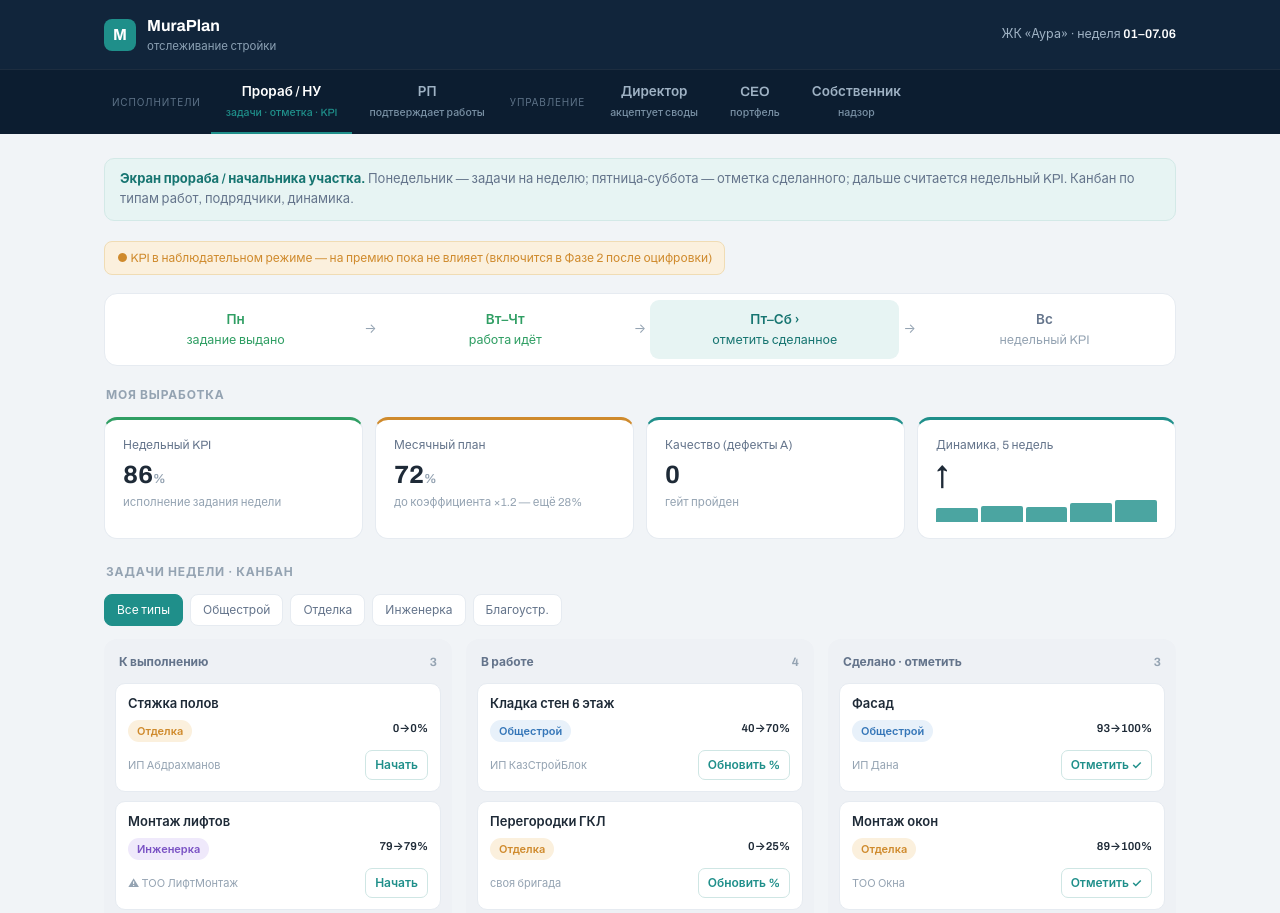
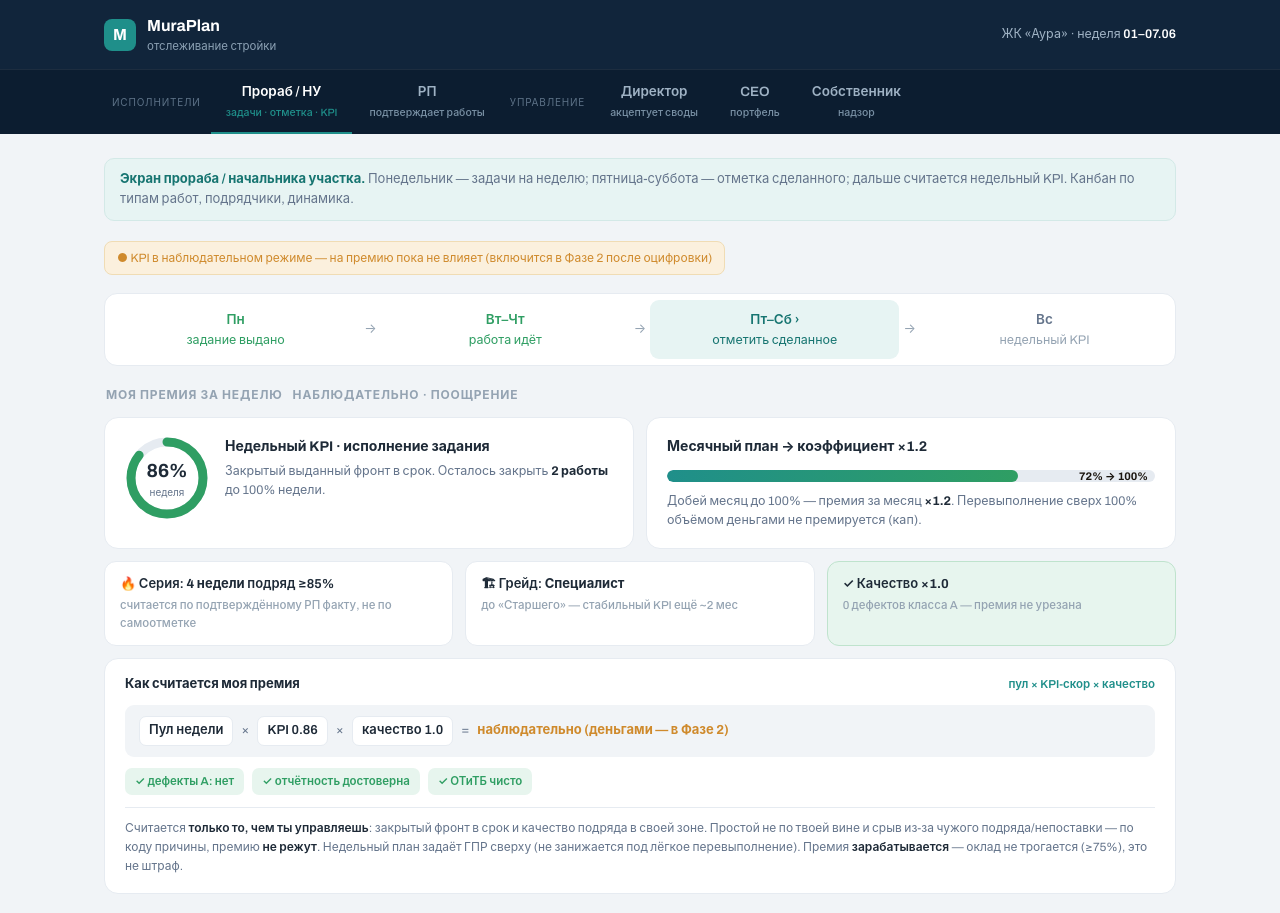
Before and after one commit to dakeshisan/muraplan-mockup, a plain HTML site: page web.html in a window 1280 px wide. Shown: the top 913 px of the page. Drawn offline with Linux system fonts and the light colour scheme.

Commit message:
gamified KPI (Savchenko framework)

```diff
--- a/web.html
+++ b/web.html
@@ -58,6 +58,30 @@ h2.sec:first-of-type{margin-top:0}
 .kpi .h{font-size:11.5px;color:var(--faint);margin-top:7px}
 .spark{display:flex;align-items:flex-end;gap:3px;height:26px;margin-top:9px}
 .spark i{flex:1;background:var(--accent);border-radius:2px 2px 0 0;opacity:.8}
+/* gamified KPI */
+.gamewrap{display:grid;grid-template-columns:1fr 1fr;gap:12px;margin-bottom:12px}
+.gcard{padding:18px 20px;overflow:hidden}
+.ring{position:relative;width:84px;height:84px;float:left;margin:0 16px 6px 0}
+.ringv{position:absolute;inset:0;display:flex;flex-direction:column;align-items:center;justify-content:center}
+.ringv b{font-size:19px;font-weight:700}.ringv span{font-size:10px;color:var(--mut)}
+.gcard .t{font-weight:700;font-size:14px;margin-bottom:5px}.gcard .s{font-size:12.5px;color:var(--mut)}.gcard .s b{color:var(--ink)}
+.track{height:12px;border-radius:7px;background:var(--line);position:relative;margin:13px 0 10px;overflow:hidden}
+.track .fill{position:absolute;left:0;top:0;bottom:0;background:linear-gradient(90deg,var(--accent),var(--green));border-radius:7px}
+.track .goal{position:absolute;right:7px;top:-2px;font-size:11px;font-weight:700;color:#fff;mix-blend-mode:difference}
+.badges{display:grid;grid-template-columns:repeat(auto-fit,minmax(205px,1fr));gap:12px;margin-bottom:12px}
+.bdg{background:var(--card);border:1px solid var(--line);border-radius:12px;padding:13px 15px;font-size:13px;font-weight:600}
+.bdg span{display:block;font-size:11.5px;color:var(--faint);font-weight:500;margin-top:3px}
+.bdg.ok{border-color:#bfe3cd;background:var(--green-bg)}
+.formula{padding:16px 20px}
+.formula .ft{font-weight:700;font-size:13px;margin-bottom:11px;display:flex;justify-content:space-between;align-items:center;gap:10px;flex-wrap:wrap}
+.formula .info{font-size:11.5px;color:var(--accent);font-weight:600}
+.frow{display:flex;gap:8px;flex-wrap:wrap;align-items:center;font-size:13px;color:var(--mut);background:var(--bg);padding:11px 14px;border-radius:9px}
+.frow .b1{background:var(--card);border:1px solid var(--line);border-radius:7px;padding:4px 9px;font-weight:600;color:var(--ink)}
+.frow b{color:var(--amber);font-weight:700}
+.gates{display:flex;gap:8px;flex-wrap:wrap;margin-top:11px}
+.gates span{font-size:11.5px;color:var(--green);background:var(--green-bg);border-radius:7px;padding:5px 10px;font-weight:600}
+.expl{font-size:12px;color:var(--mut);margin-top:12px;line-height:1.6;padding-top:11px;border-top:1px solid var(--line)}.expl b{color:var(--ink);font-weight:600}
+@media(max-width:700px){.gamewrap{grid-template-columns:1fr}}
 
 /* week cycle strip */
 .cycle{display:flex;align-items:center;gap:0;background:var(--card);border:1px solid var(--line);border-radius:13px;padding:6px;margin-bottom:20px;overflow:hidden}
@@ -136,12 +160,28 @@ h2.sec:first-of-type{margin-top:0}
         <div class="cstep"><b>Вс</b>недельный KPI</div>
       </div>
 
-      <h2 class="sec">Моя выработка</h2>
-      <div class="kpis">
-        <div class="kpi g"><div class="l">Недельный KPI</div><div class="v tnum">86<small>%</small></div><div class="h">исполнение задания недели</div></div>
-        <div class="kpi a"><div class="l">Месячный план</div><div class="v tnum">72<small>%</small></div><div class="h">до коэффициента ×1.2 — ещё 28%</div></div>
-        <div class="kpi"><div class="l">Качество (дефекты A)</div><div class="v tnum">0</div><div class="h">гейт пройден</div></div>
-        <div class="kpi"><div class="l">Динамика, 5 недель</div><div class="v tnum">↑</div><div class="spark" aria-label="динамика недель"><i style="height:55%"></i><i style="height:62%"></i><i style="height:58%"></i><i style="height:74%"></i><i style="height:86%"></i></div></div>
+      <h2 class="sec">Моя премия за неделю <span class="pill">наблюдательно · поощрение</span></h2>
+      <div class="gamewrap">
+        <div class="card gcard">
+          <div class="ring"><svg viewBox="0 0 84 84" width="84" height="84" aria-hidden="true"><circle cx="42" cy="42" r="36" fill="none" stroke="#e6ebf1" stroke-width="9"/><circle cx="42" cy="42" r="36" fill="none" stroke="var(--green)" stroke-width="9" stroke-linecap="round" stroke-dasharray="226" stroke-dashoffset="32" transform="rotate(-90 42 42)"/></svg><div class="ringv"><b class="tnum">86%</b><span>неделя</span></div></div>
+          <div class="t">Недельный KPI · исполнение задания</div><div class="s">Закрытый выданный фронт в срок. Осталось закрыть <b>2 работы</b> до 100% недели.</div>
+        </div>
+        <div class="card gcard">
+          <div class="t">Месячный план → коэффициент ×1.2</div>
+          <div class="track"><div class="fill" style="width:72%"></div><span class="goal">72% → 100%</span></div>
+          <div class="s">Добей месяц до 100% — премия за месяц <b>×1.2</b>. Перевыполнение сверх 100% объёмом деньгами не премируется (кап).</div>
+        </div>
+      </div>
+      <div class="badges">
+        <div class="bdg">🔥 Серия: <b>4 недели</b> подряд ≥85%<span>считается по подтверждённому РП факту, не по самоотметке</span></div>
+        <div class="bdg">🏗 Грейд: <b>Специалист</b><span>до «Старшего» — стабильный KPI ещё ~2 мес</span></div>
+        <div class="bdg ok">✓ Качество <b>×1.0</b><span>0 дефектов класса A — премия не урезана</span></div>
+      </div>
+      <div class="card formula">
+        <div class="ft">Как считается моя премия<span class="info">пул × KPI-скор × качество</span></div>
+        <div class="frow"><span class="b1">Пул недели</span> × <span class="b1">KPI 0.86</span> × <span class="b1">качество 1.0</span> = <b>наблюдательно (деньгами — в Фазе 2)</b></div>
+        <div class="gates"><span>✓ дефекты A: нет</span><span>✓ отчётность достоверна</span><span>✓ ОТиТБ чисто</span></div>
+        <div class="expl">Считается <b>только то, чем ты управляешь</b>: закрытый фронт в срок и качество подряда в своей зоне. Простой не по твоей вине и срыв из-за чужого подряда/непоставки — по коду причины, премию <b>не режут</b>. Недельный план задаёт ГПР сверху (не занижается под лёгкое перевыполнение). Премия <b>зарабатывается</b> — оклад не трогается (≥75%), это не штраф.</div>
       </div>
 
       <h2 class="sec">Задачи недели · канбан</h2>
```
